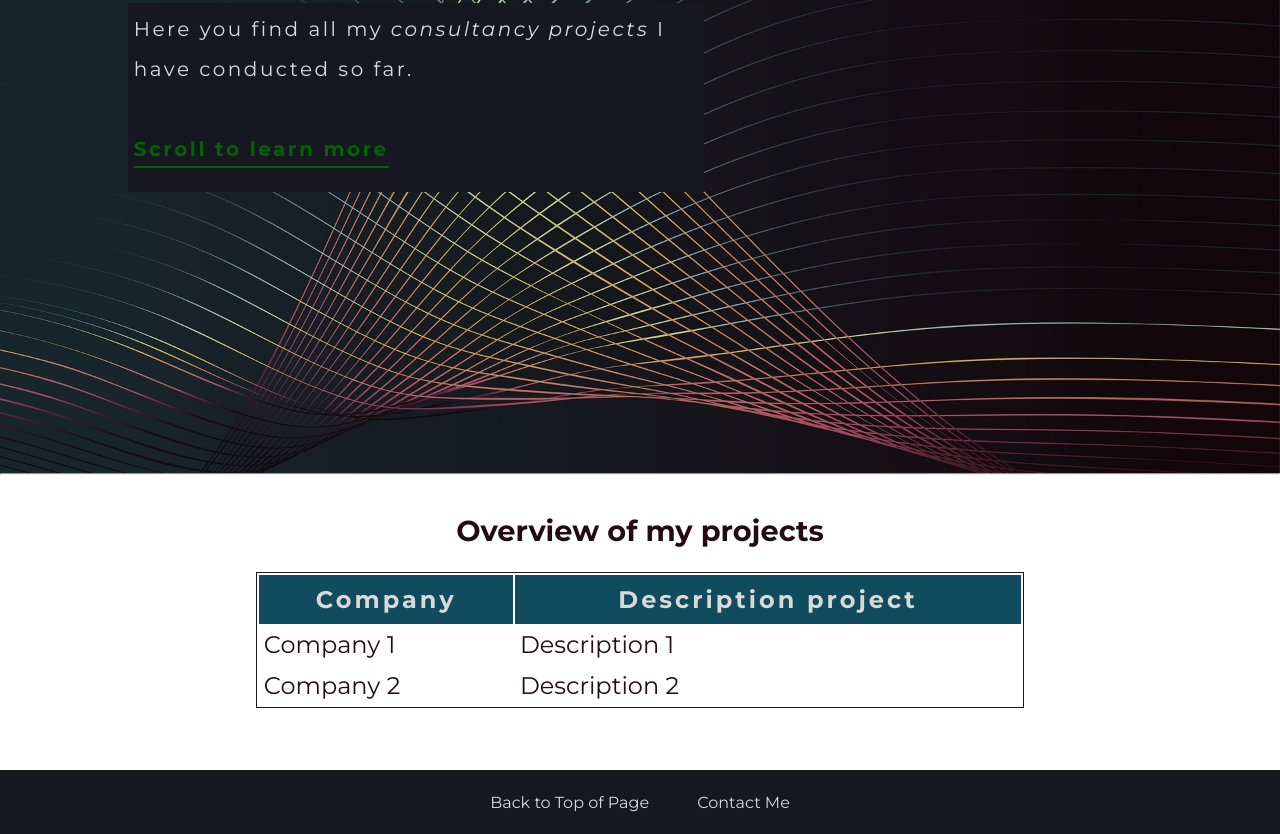
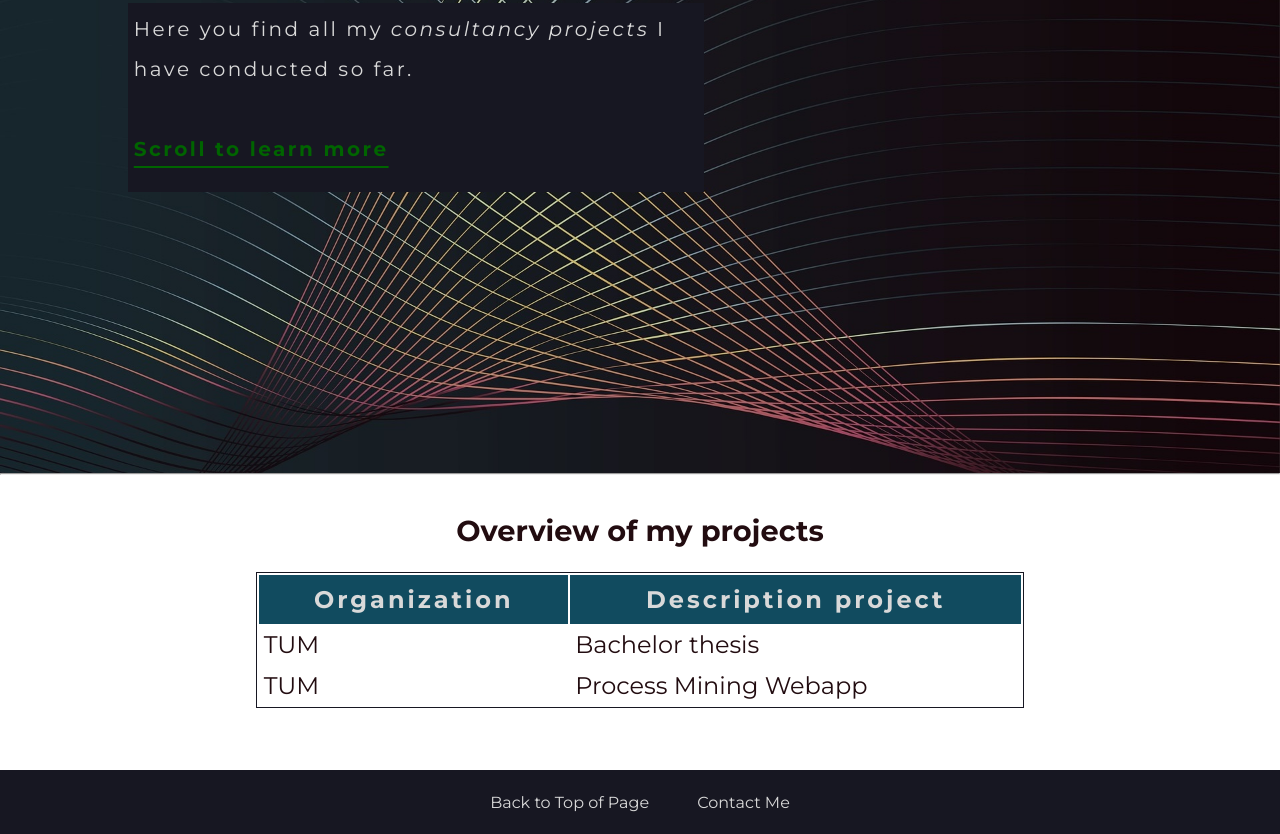
Before and after one commit to HendrikKipp/cse134-hw3, a plain HTML site: page projects.html in a window 1280 px wide. Shown: the part 327-1161 px from the top of the page. Drawn offline with Linux system fonts and the light colour scheme.

Commit message:
Changes description

```diff
--- a/projects.html
+++ b/projects.html
@@ -33,16 +33,16 @@
           <col span="1">
         </colgroup>
         <tr>
-          <th>Company</th>
+          <th>Organization</th>
           <th>Description project</th>
         </tr>
         <tr>
-          <td>Company 1</td>
-          <td>Description 1</td>
+          <td>TUM</td>
+          <td>Bachelor thesis</td>
         </tr>
         <tr>
-          <td>Company 2</td>
-          <td>Description 2</td>
+          <td>TUM</td>
+          <td>Process Mining Webapp</td>
         </tr>
       </table>
       <!-- Template to insert additional raws in the table after loading -->
```
